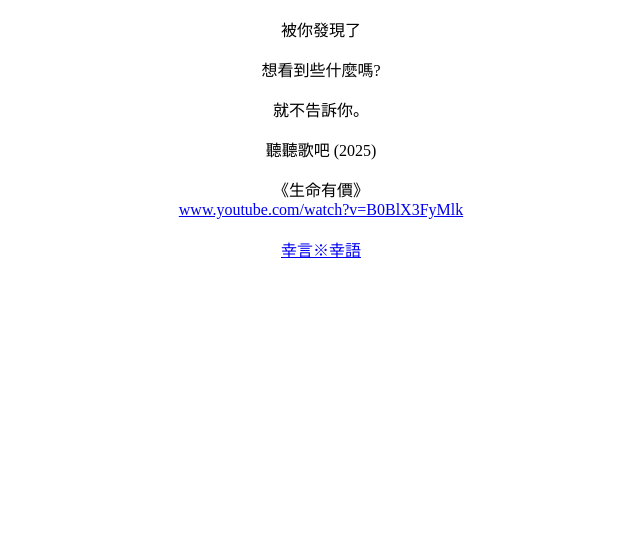
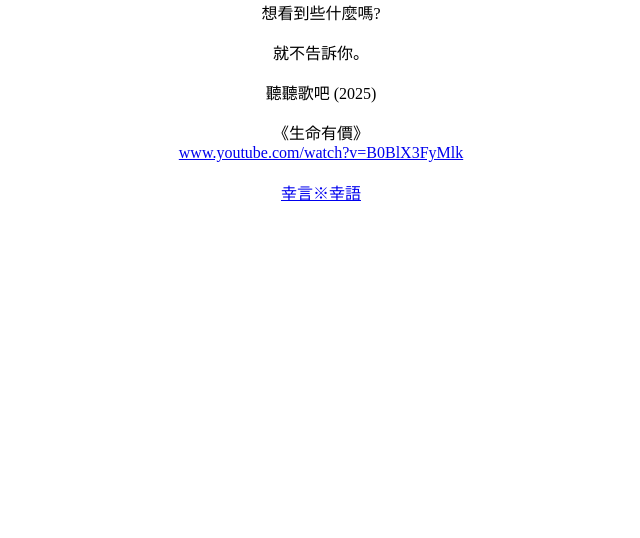
Before and after one commit to WhiteCourtyard/Calia, a plain HTML site: page index.html in a window 1280 px wide. Shown: the part 262-800 px from the top of the page, without its empty margins (319-959 px from the left). Drawn offline with Linux system fonts and the light colour scheme.

Commit message:
Remove min-width and min-height from container
Removed minimum width and height constraints from the container.

```diff
--- a/index.html
+++ b/index.html
@@ -33,8 +33,7 @@
 	display: flex;
 	flex-direction: column;
 	justify-content: center;
-    min-width: 300px;
-    min-height: 580px;
+
 }
 img {
     width: 400px;
```
